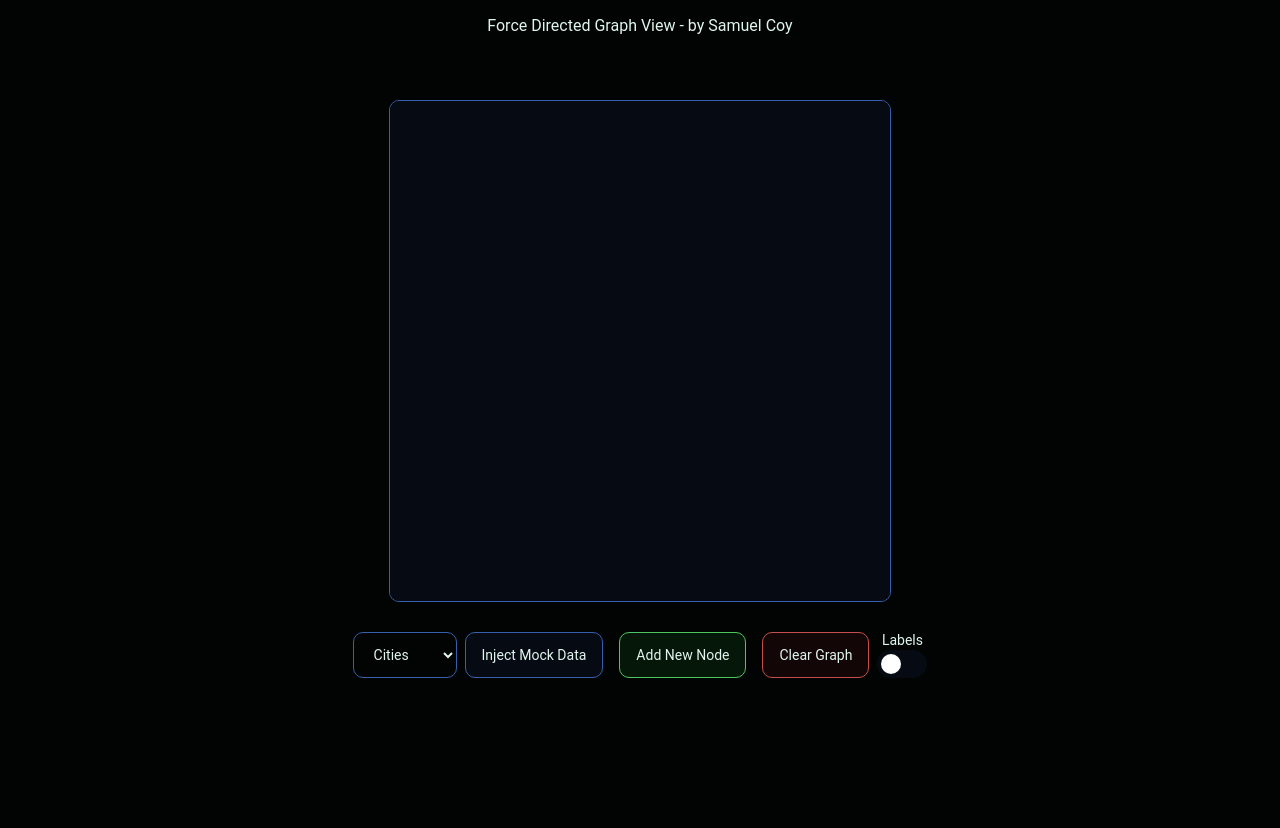
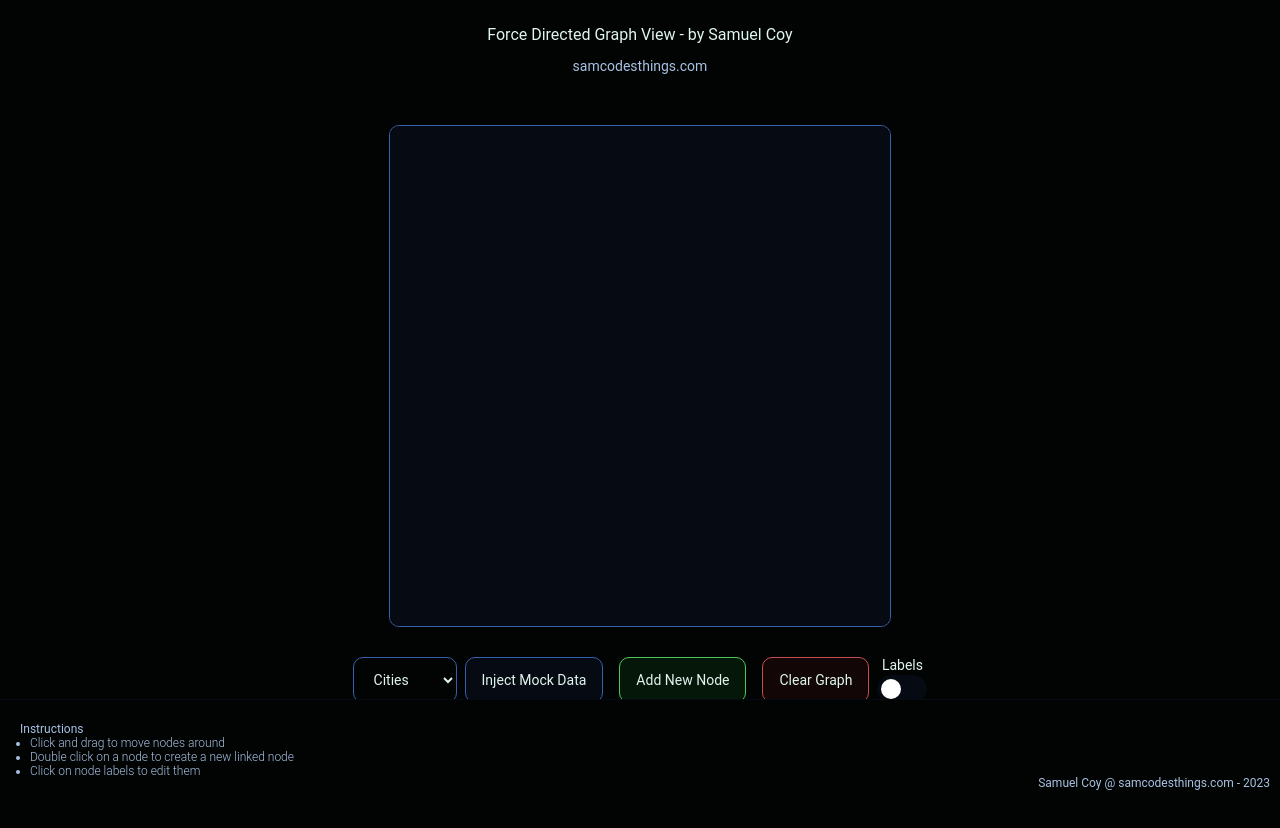
Before and after one commit to samcoydev/experiment-projects, a plain HTML site: page force-directed-graph/iteration-two/index.html in a window 1280 px wide. After the commit the page ends 800 px from the top, so only its background shows below. Drawn offline with Linux system fonts and the light colour scheme.

Commit message:
Some styling

```diff
--- /dev/null
+++ b/force-directed-graph/iteration-two/css/footer.css
@@ -0,0 +1,24 @@
+ul li {
+    font-size: 12px;
+    font-weight: 300;
+    color: var(--text-muted);
+    margin-left: 10px;
+    padding: 0;
+}
+
+.help {
+    display: flex;
+    flex-direction: column;
+    align-content: flex-start;
+}
+
+.author {
+    display: flex;
+    flex-direction: column;
+    position: relative;
+    justify-content: flex-end;
+    padding-right: 30px;
+    padding-bottom: 10px;
+    margin-top: auto;
+    margin-left: auto; /* Add this line */
+}
--- a/force-directed-graph/iteration-two/css/main.css
+++ b/force-directed-graph/iteration-two/css/main.css
@@ -1,5 +1,6 @@
 :root {
     --text: #e0f5ee;
+    --text-muted: #a9c1e3;
     --background: #010403;
     --primary: #4eb2c6;
     --secondary: #060b13;
@@ -23,17 +24,50 @@
 }
 
 h3 {
+    margin-top: 25px;
     text-align: center;
     font-weight: 400;
 }
 
 header {
     display: flex;
+    flex-direction: column;
     justify-content: center;
-    height: 50px;
-    padding: 0 1rem;
+    height: 75px;
     align-items: center;
     color: white;
+}
+
+.site-link {
+    display: flex;
+    flex-direction: column;
+    position: relative;
+    justify-content: center;
+    margin-top: auto;
+}
+
+.site-link a {
+    margin-top: 8px;
+    font-size: 14px;
+    color: var(--text-muted);
+    text-decoration: none;
+    cursor: pointer;
+    transition: .1s ease-in-out;
+}
+
+.link-border {
+    width: 0;
+    border-bottom: var(--primary) 1px solid;
+    transition: .1s ease-in-out;
+}
+
+.site-link a:hover {
+    color: var(--primary);
+}
+
+.site-link a:hover ~ .link-border {
+    width: 100%;
+    height: 1px;
 }
 
 button.primary {
@@ -45,10 +79,30 @@ button.primary {
     cursor: pointer;
 }
 
+footer {
+    /* stick footer to bottom of screen */
+    display: flex;
+    flex-direction: row;
+    position: fixed;
+    bottom: 0;
+    height: 100px;
+    width: 100%;
+    padding-left: 20px;
+    padding-right: 20px;
+    align-items: center;
+    color: var(--text-muted);
+    background-color: var(--background);
+    border-top: var(--secondary) 1px solid;
+}
+
+footer p {
+    color: var(--text-muted);
+    font-size: 12px;
+}
+
 .container {
     display: flex;
     flex-direction: column;
     align-items: center;
     padding: 50px;
-    height: calc(100vh - 50px);
 }
--- a/force-directed-graph/iteration-two/css/settings.css
+++ b/force-directed-graph/iteration-two/css/settings.css
@@ -1,7 +1,9 @@
 .settings {
     display: flex;
     flex-direction: row;
+    justify-content: center;
     padding-top: 30px;
+    padding-bottom: 30px;
 }
 
 .settings button {
@@ -89,6 +91,7 @@ button.danger {
     right: 0;
     bottom: 0;
     background-color: var(--secondary);
+    outline: 1px solid var(--background);
     border-radius: 34px;
     transition: .4s;
 }
@@ -110,7 +113,8 @@ button.danger {
 }
 
 input:checked + .slider {
-    background-color: var(--primary)
+    background-color: var(--success-muted);
+    outline: 1px solid var(--success);
 }
 
 input:focus + .slider {
--- a/force-directed-graph/iteration-two/index.html
+++ b/force-directed-graph/iteration-two/index.html
@@ -7,11 +7,16 @@
     <link href="./css/main.css" type="text/css" rel="stylesheet">
     <link href="./css/graph.css" type="text/css" rel="stylesheet">
     <link href="./css/settings.css" type="text/css" rel="stylesheet">
+    <link href="css/footer.css" type="text/css" rel="stylesheet">
 
 </head>
 <body>
     <header>
         <h3>Force Directed Graph View - by Samuel Coy</h3>
+        <div class="site-link">
+            <a href="http://samcodesthings.com">samcodesthings.com</a>
+            <div class="link-border"></div>
+        </div>
     </header>
     <div class="container">
         <div id="graph-container">
@@ -36,6 +41,20 @@
             </div>
         </div>
     </div>
+    <footer>
+        <div class="instructions">
+            <p>Instructions</p>
+            <ul>
+                <li>Click and drag to move nodes around</li>
+                <li>Double click on a node to create a new linked node</li>
+                <li>Click on node labels to edit them</li>
+            </ul>
+        </div>
+        <div class="author">
+            <p>Samuel Coy @ samcodesthings.com - 2023</p>
+        </div>
+    </footer>
+
     <script src="js/main.js"></script>
     <script src="js/mockData.js"></script>
 </body>
--- a/force-directed-graph/iteration-two/js/main.js
+++ b/force-directed-graph/iteration-two/js/main.js
@@ -205,7 +205,7 @@ function createEdgeElement(edge) {
 // Calculate forces between nodes
 const attractionK = .01;
 function calculateForces() {
-    const k = 200; // Repulsive force constant
+    const k = 300; // Repulsive force constant
 
     nodes.forEach((node, i) => {
         if (dragging && dragNode === node) return;
```
